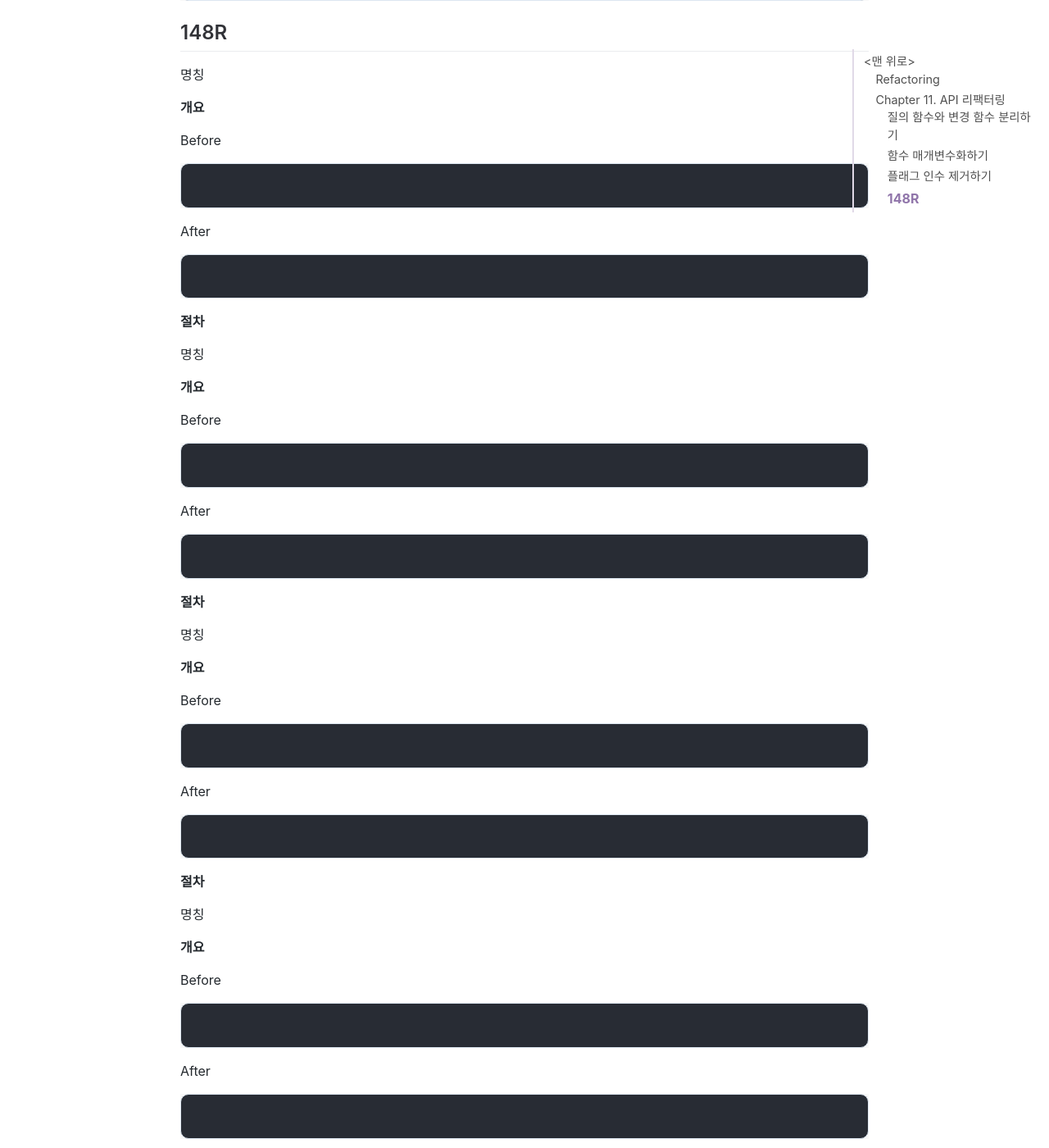
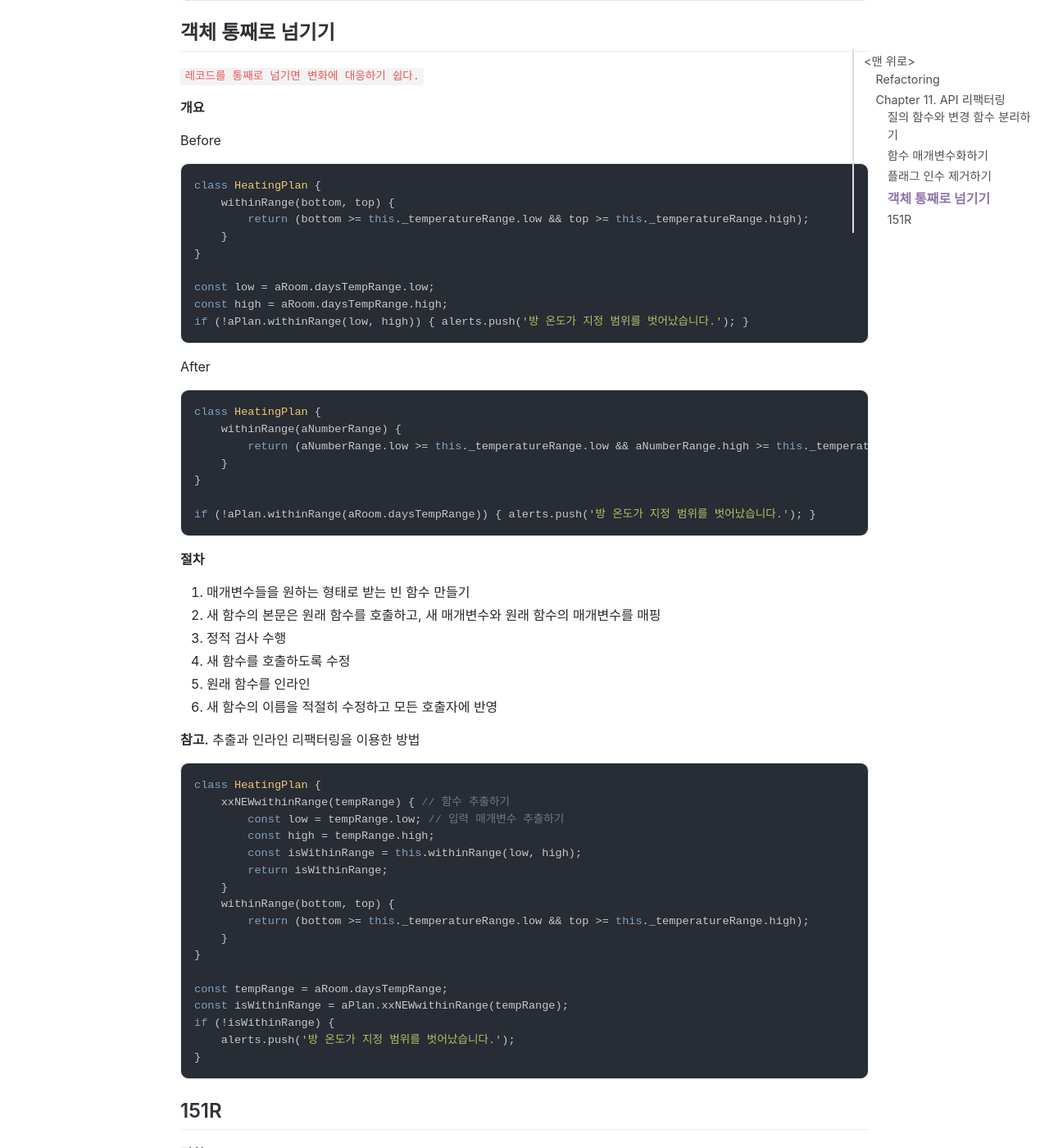
Before and after one commit to jihunparkme/jihunparkme.github.io, a Jekyll site: the page built from _posts/2021-11-28-Refactoring-11.md, in a window 1280 px wide and 1400 px high, scrolled down 4437 px. Shown: the whole window at 82% size. Built offline with Jekyll 4.4.1, drawn with Linux system fonts in a browser that asks for light colours; nearby versions of some CDN libraries; comment, search, counter and statistics services are not loaded; some of the changed text lies outside the part shown.

Commit message:
[Refactoring] 객체 통째로 넘기기

````diff
--- a/_posts/2021-11-28-Refactoring-11.md
+++ b/_posts/2021-11-28-Refactoring-11.md
@@ -186,7 +186,70 @@ function rushDeliveryDate(anOrder) {return deliveryDate(anOrder, true);}
 function regularDeliveryDate(anOrder) {return deliveryDate(anOrder, false);}
 ```
 
-## 148R
+## 객체 통째로 넘기기
+
+`레코드를 통째로 넘기면 변화에 대응하기 쉽다.`
+
+**개요**
+
+Before
+
+```javascript
+class HeatingPlan {
+    withinRange(bottom, top) {
+        return (bottom >= this._temperatureRange.low && top >= this._temperatureRange.high);
+    }
+}
+
+const low = aRoom.daysTempRange.low;
+const high = aRoom.daysTempRange.high;
+if (!aPlan.withinRange(low, high)) { alerts.push('방 온도가 지정 범위를 벗어났습니다.'); }
+```
+
+After
+
+```javascript
+class HeatingPlan {
+    withinRange(aNumberRange) {
+        return (aNumberRange.low >= this._temperatureRange.low && aNumberRange.high >= this._temperatureRange.high);
+    }
+}
+
+if (!aPlan.withinRange(aRoom.daysTempRange)) { alerts.push('방 온도가 지정 범위를 벗어났습니다.'); }
+```
+
+**절차**
+
+1. 매개변수들을 원하는 형태로 받는 빈 함수 만들기
+2. 새 함수의 본문은 원래 함수를 호출하고, 새 매개변수와 원래 함수의 매개변수를 매핑
+3. 정적 검사 수행
+4. 새 함수를 호출하도록 수정
+5. 원래 함수를 인라인
+6. 새 함수의 이름을 적절히 수정하고 모든 호출자에 반영
+
+**참고.** 추출과 인라인 리팩터링을 이용한 방법
+
+```javascript
+class HeatingPlan {
+    xxNEWwithinRange(tempRange) { // 함수 추출하기
+        const low = tempRange.low; // 입력 매개변수 추출하기
+        const high = tempRange.high;
+        const isWithinRange = this.withinRange(low, high);
+        return isWithinRange;
+    }
+    withinRange(bottom, top) {
+        return (bottom >= this._temperatureRange.low && top >= this._temperatureRange.high);
+    }
+}
+
+const tempRange = aRoom.daysTempRange;
+const isWithinRange = aPlan.xxNEWwithinRange(tempRange);
+if (!isWithinRange) {
+    alerts.push('방 온도가 지정 범위를 벗어났습니다.');
+}
+```
+
+## 151R
 
 명칭
 
@@ -349,21 +412,3 @@ After
 ```
 
 **절차**
-
-명칭
-
-**개요**
-
-Before
-
-```javascript
-
-```
-
-After
-
-```javascript
-
-```
-
-**절차**
````
